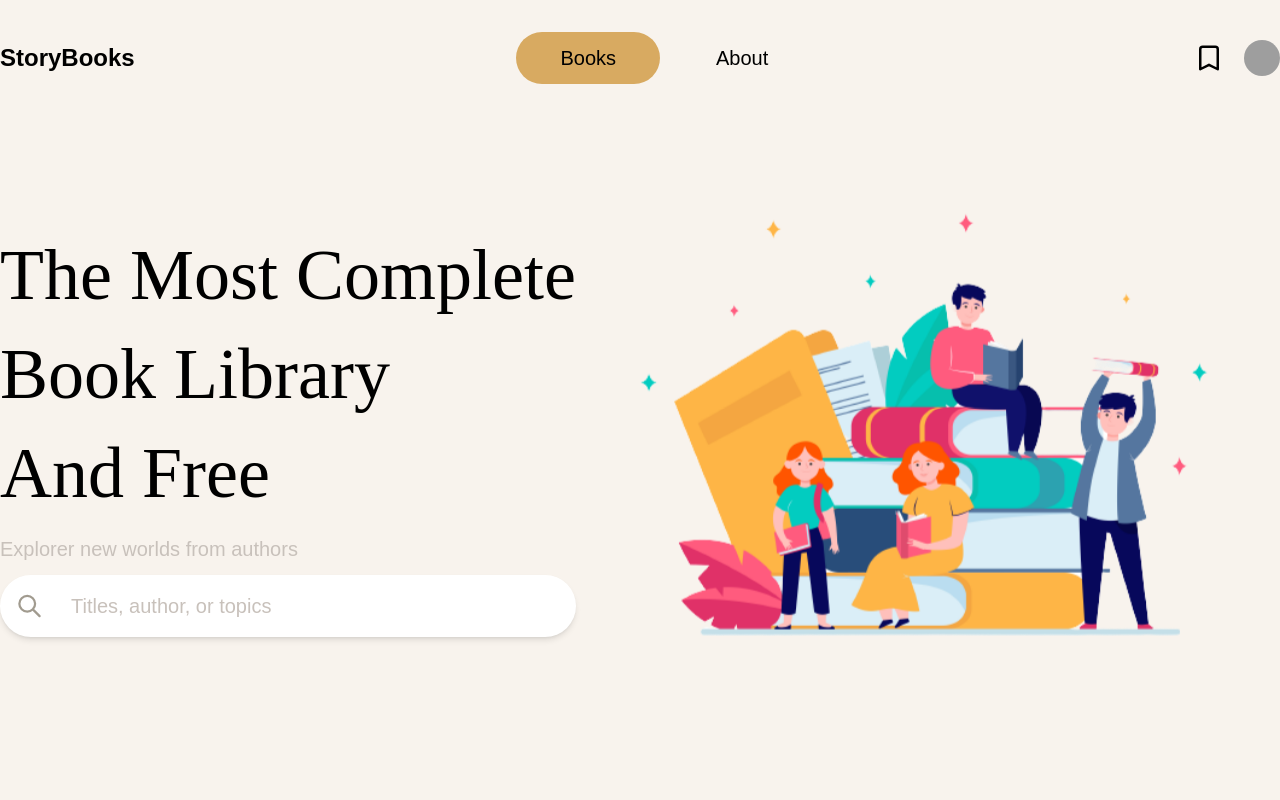
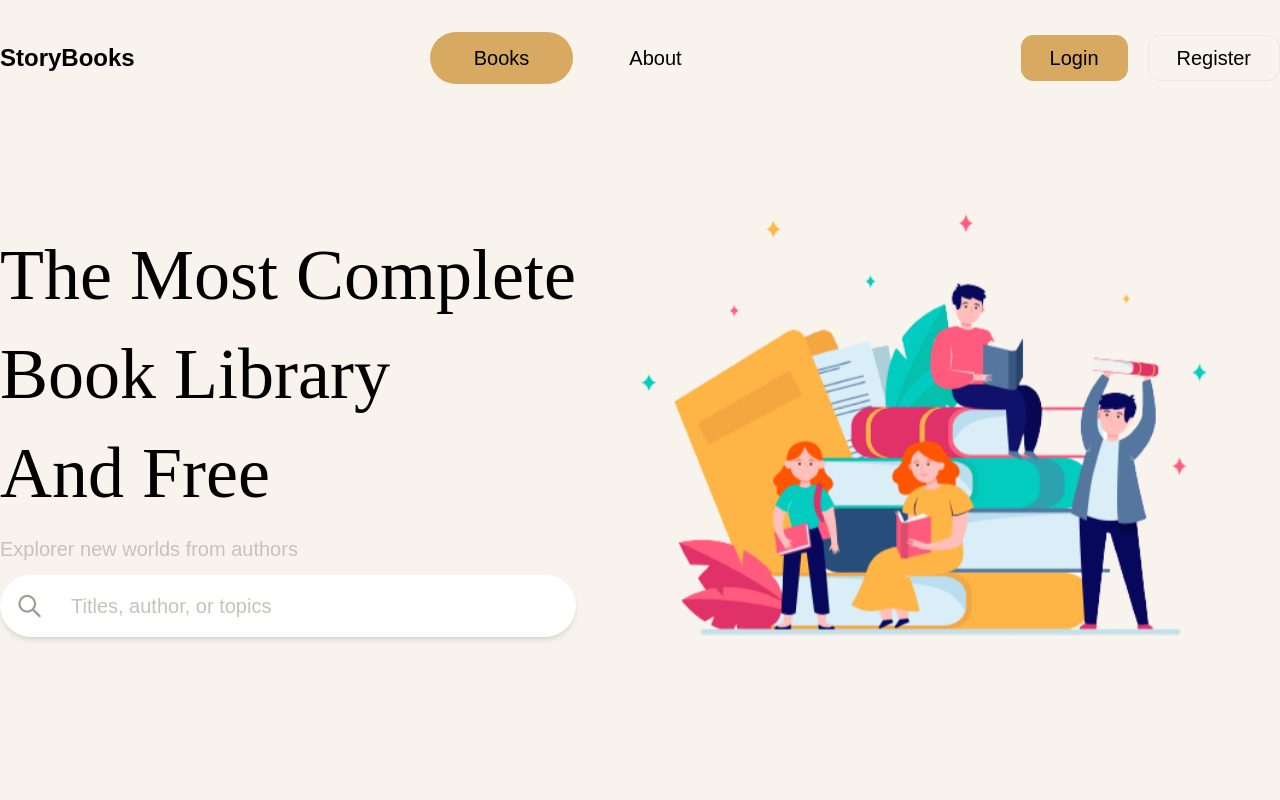
Before and after one commit to drScripts/test-pt-mejik, a React (Create React App) app: page / in a window 1280 px wide. Shown: the top 800 px of the page. Built offline with nearby package versions, Linux system fonts and the light colour scheme; no server answers; grey boxes are pictures that could not be loaded.

Commit message:
initiation redux to project

```diff
--- a/package.json
+++ b/package.json
@@ -6,12 +6,14 @@
     "@apollo/client": "^3.6.5",
     "@headlessui/react": "^1.6.4",
     "@heroicons/react": "^1.0.6",
+    "@reduxjs/toolkit": "^1.8.2",
     "@testing-library/jest-dom": "^5.16.4",
     "@testing-library/react": "^13.3.0",
     "@testing-library/user-event": "^13.5.0",
     "graphql": "^16.5.0",
     "react": "^18.1.0",
     "react-dom": "^18.1.0",
+    "react-redux": "^8.0.2",
     "react-router-dom": "^6.3.0",
     "react-scripts": "5.0.1",
     "react-toastify": "^9.0.2",
--- /dev/null
+++ b/src/components/RenderIf/index.jsx
@@ -0,0 +1,5 @@
+import React from "react";
+
+export default function RenderIf({ condition, children }) {
+  return condition ? children : <></>;
+}
--- a/src/components/index.jsx
+++ b/src/components/index.jsx
@@ -2,5 +2,6 @@ import SearchInput from "./SearchInput";
 import Rating from "./Rating";
 import BookCard from "./BookCard";
 import ToggledSearchInput from "./ToggledSearchInput";
+import RenderIf from "./RenderIf";
 
-export { SearchInput, Rating, BookCard, ToggledSearchInput };
+export { SearchInput, Rating, BookCard, ToggledSearchInput, RenderIf };
--- a/src/containers/Navbar/index.jsx
+++ b/src/containers/Navbar/index.jsx
@@ -1,6 +1,10 @@
 import { BookmarkIcon } from "@heroicons/react/outline";
+import { useSelector } from "react-redux";
+import { RenderIf } from "../../components";
 
 export default function Navbar() {
+  const rootState = useSelector((state) => state.root);
+
   return (
     <>
       <section className="w-full py-8">
@@ -20,7 +24,8 @@ export default function Navbar() {
               </div>
             </div>
             <div className="flex items-center space-x-5">
-              {/* <div className="px-7 py-2 border border-brownLight bg-brownLight rounded-xl">
+              <RenderIf condition={!rootState.isLogin}>
+                <div className="px-7 py-2 border border-brownLight bg-brownLight rounded-xl">
                   <a className="text-xl font-medium" href="http://localhost">
                     Login
                   </a>
@@ -29,8 +34,10 @@ export default function Navbar() {
                   <a className="text-xl font-medium" href="http://localhost">
                     Register
                   </a>
-          </div> */}
+                </div>
+              </RenderIf>
 
+              <RenderIf condition={rootState.isLogin}>
                 <div>
                   <a href="http://localhost">
                     <BookmarkIcon width={30} height={30} />
@@ -45,6 +52,7 @@ export default function Navbar() {
                     />
                   </a>
                 </div>
+              </RenderIf>
             </div>
           </div>
         </div>
--- a/src/index.js
+++ b/src/index.js
@@ -5,6 +5,9 @@ import App from "./App";
 import { ApolloProvider, ApolloClient, InMemoryCache } from "@apollo/client";
 import { ToastContainer } from "react-toastify";
 import "react-toastify/dist/ReactToastify.css";
+import { configureStore } from "@reduxjs/toolkit";
+import rootReducer from "./reducers/root";
+import { Provider } from "react-redux";
 
 const root = ReactDOM.createRoot(document.getElementById("root"));
 
@@ -13,10 +16,18 @@ const client = new ApolloClient({
   cache: new InMemoryCache(),
 });
 
+const store = configureStore({
+  reducer: {
+    root: rootReducer,
+  },
+});
+
 root.render(
   <React.StrictMode>
     <ApolloProvider client={client}>
-      <App />
+      <Provider store={store}>
+        <App />
+      </Provider>
       <ToastContainer />
     </ApolloProvider>
   </React.StrictMode>
--- /dev/null
+++ b/src/reducers/root.jsx
@@ -0,0 +1,33 @@
+import { createSlice } from "@reduxjs/toolkit";
+
+const initialState = {
+  user: null,
+  token: null,
+  isLogin: false,
+  isLoading: false,
+};
+
+export const rootSlice = createSlice({
+  name: "root",
+  initialState,
+  reducers: {
+    userSuccessLogin: (state, action) => {
+      const { user, token } = action;
+
+      state = {
+        user,
+        token,
+        isLogin: true,
+      };
+    },
+    setAppLoading: (state, action) => {
+      const { condition } = action;
+
+      state.isLoading = condition;
+    },
+  },
+});
+
+export const { userSuccessLogin, setAppLoading } = rootSlice.actions;
+
+export default rootSlice.reducer;
```
Also changed, not shown: 1 other file (tests, documents, lock files or other folders). Lines whose indentation alone changed are shown as unchanged.
